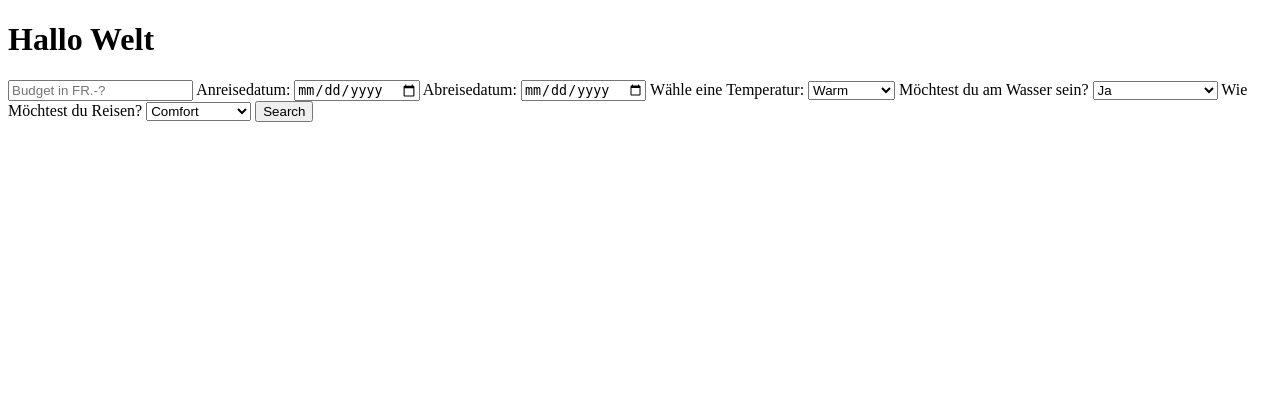
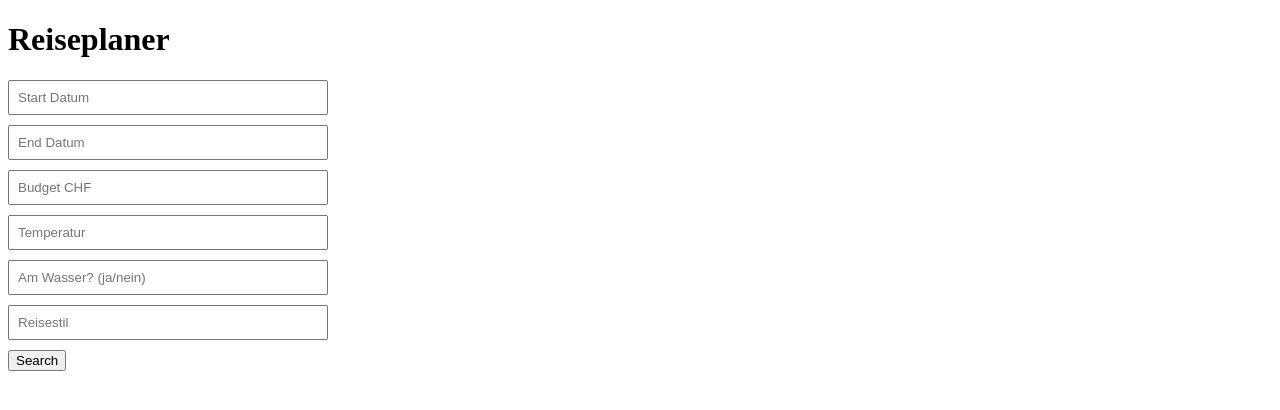
Before and after one commit to NK20-SYS/Frontend_Travel_Planer, a Flask app: page / in a window 1280 px wide. Shown: the top 410 px of the page. Run offline with Flask 3, Linux system fonts and the light colour scheme.

Commit message:
nkversion

```diff
--- a/templates/index.html
+++ b/templates/index.html
@@ -2,38 +2,98 @@
 <html lang="en">
 <head>
 <meta charset="UTF-8">
-    <title>Test</title>
+<title>Reiseplaner</title>
+
+<style>
+    /* Karten Layout */
+    #result {
+        display: flex;
+        gap: 15px;
+        flex-wrap: wrap;
+        justify-content: center;
+        margin-top: 20px;
+    }
+
+    .card {
+        background: white;
+        padding: 15px;
+        border-radius: 10px;
+        box-shadow: 0 4px 10px rgba(0,0,0,0.1);
+        width: 300px;
+        transition: transform 0.2s ease;
+    }
+
+    .card:hover {
+        transform: translateY(-5px);
+    }
+
+    /* Inputs */
+    input {
+        display: block;
+        margin-bottom: 10px;
+        padding: 8px;
+        width: 300px;
+    }
+
+    /* Loading */
+    #loading {
+        display: none;
+        margin-top: 20px;
+        text-align: center;
+        font-family: Arial;
+    }
+
+    .loader {
+        width: 100%;
+        max-width: 300px;
+        height: 8px;
+        background: #eee;
+        border-radius: 10px;
+        overflow: hidden;
+        margin: auto;
+        position: relative;
+    }
+
+    .loader::before {
+        content: "";
+        position: absolute;
+        width: 40%;
+        height: 100%;
+        background: #4CAF50;
+        border-radius: 10px;
+        animation: loading 1.2s infinite;
+    }
+
+    @keyframes loading {
+        0% { left: -40%; }
+        50% { left: 30%; }
+        100% { left: 100%; }
+    }
+</style>
+
 </head>
+
 <body>
-<h1>Hallo Welt</h1>
-<input type="text" id="Budget" placeholder="Budget in FR.-?">
-<label for="Start_Datum">Anreisedatum:</label>
-<input type="date" id="Start_Datum">
-<label for="End_Datum">Abreisedatum:</label>
-<input type="date" id="End_Datum">
-<label for="Temperatur">Wähle eine Temperatur:</label>
-<select name="Temperatur" id="Temperatur">
-  <option value="Warm">Warm</option>
-  <option value="Angenehm">Angenehm</option>
-  <option value="Frisch">Frisch</option>
-  <option value="Kalt">Kalt</option>
-</select>
-<label for="Am_Wasser">Möchtest du am Wasser sein?</label>
-<select name="Am_Wasser?" id="Am_Wasser">
-  <option value="Ja">Ja</option>
-  <option value="Spielt keine Rolle">Spielt keine Rolle</option>
-  <option value="Nein">Nein</option>
-</select>
-<label for="Reisestyle">Wie Möchtest du Reisen?</label>
-<select name="Reisestyle" id="Reisestyle">
-  <option value="Comfort">Comfort</option>
-  <option value="Luxus">Luxus</option>
-  <option value="Budget">Budget</option>
-  <option value="Adventourous">Adventourous</option>
-  <option value="Holzklasse">Holzklasse</option>
-</select>
-<button id="sendBtn" onclick="askgemini()">Search</button>
+
+<h1>Reiseplaner</h1>
+
+<input id="Start_Datum" placeholder="Start Datum">
+<input id="End_Datum" placeholder="End Datum">
+<input id="Budget" placeholder="Budget CHF">
+<input id="Temperatur" placeholder="Temperatur">
+<input id="Am_Wasser" placeholder="Am Wasser? (ja/nein)">
+<input id="Reisestyle" placeholder="Reisestil">
+
+<button id="btn" onclick="askgemini()">Search</button>
+
+<!-- Loading -->
+<div id="loading">
+    <div class="loader"></div>
+    <p>AI erstellt deine Reisevorschläge...</p>
+</div>
+
 <div id="result"></div>
+
 <script>
 
 async function askgemini() {
@@ -44,46 +104,86 @@
     const temperatur = document.getElementById('Temperatur').value;
     const am_wasser = document.getElementById('Am_Wasser').value;
     const reisestyle = document.getElementById('Reisestyle').value;
-        const btn = document.getElementById('sendBtn');
+
     const resultDiv = document.getElementById('result');
-         if (!budget || budget.trim()===""){
-            console.log ("Ich bin im if")
-            alert("Das Budget fehlt");
+    const loading = document.getElementById('loading');
+    const btn = document.getElementById('btn');
+
+    // 🔥 NEU: alte Karten sofort entfernen
+    resultDiv.innerHTML = "";
+
+    // Validation
+    if (
+        !budget.trim() ||
+        !start_datum.trim() ||
+        !end_datum.trim() ||
+        !temperatur.trim() ||
+        !am_wasser.trim() ||
+        !reisestyle.trim()
+    ) {
+        alert("Bitte alle Felder ausfüllen!");
         return;
     }
-        if (!start_datum || start_datum.trim()===""){
-            console.log ("Ich bin im if")
-            alert("Das Start Datum fehlt");
-            return;
-        }
-        if (!end_datum || end_datum.trim()===""){
-            console.log ("Ich bin im if")
-            alert("Das End Datum fehlt");
-            return;
-        }
-        if (!temperatur || temperatur.trim()===""){
-            console.log ("Ich bin im if")
-            alert("Die Temperatur fehlt");
-            return;
-        }
-        try{
-        console.log ("Anfrage gestartet")
+
+    // Loading anzeigen
+    loading.style.display = "block";
+    btn.disabled = true;
+    btn.innerText = "Bitte warten...";
+
+    try {
         const response = await fetch('/request', {
             method: "POST",
-                headers: {"Content-Type": "application/json"},
-                body: JSON.stringify({budget: budget})
+            headers: {
+                "Content-Type": "application/json"
+            },
+            body: JSON.stringify({
+                budget,
+                start_datum,
+                end_datum,
+                temperatur,
+                am_wasser,
+                reisestyle
+            })
         });
 
         const data = await response.json();
 
-            if (data.answer) {
-                resultDiv.innerText = data.answer;
+        renderCards(data.vorschlaege);
+
+    } catch (e) {
+        console.error(e);
+        alert("Fehler beim Request");
+
+    } finally {
+        loading.style.display = "none";
+        btn.disabled = false;
+        btn.innerText = "Search";
+    }
 }
 
-        }catch (e) {
-            alert("Fehler beim ausfuehren des Promts")
+
+// Karten anzeigen
+function renderCards(vorschlaege) {
+
+    const resultDiv = document.getElementById("result");
+    resultDiv.innerHTML = "";
+
+    vorschlaege.forEach(v => {
+        resultDiv.innerHTML += `
+            <div class="card">
+                <h3>${v.stadt}, ${v.land}</h3>
+                <p>${v.begruendung}</p>
+                <p>Kosten: ${v.geschaetzte_kosten_chf} CHF</p>
+                <p>Temperatur: ${v.average_temp_month_in_c}°C</p>
+                <p>Wasser: ${v.wasser_in_20km_radius ? "Ja" : "Nein"}</p>
+                <p>Unterkunft: ${v.unterkunft_art}</p>
+                <p>Transport: ${v.transportmittel}</p>
+            </div>
+        `;
+    });
 }
-    }
+
 </script>
+
 </body>
 </html>
```
Lines whose indentation alone changed are shown as unchanged.
